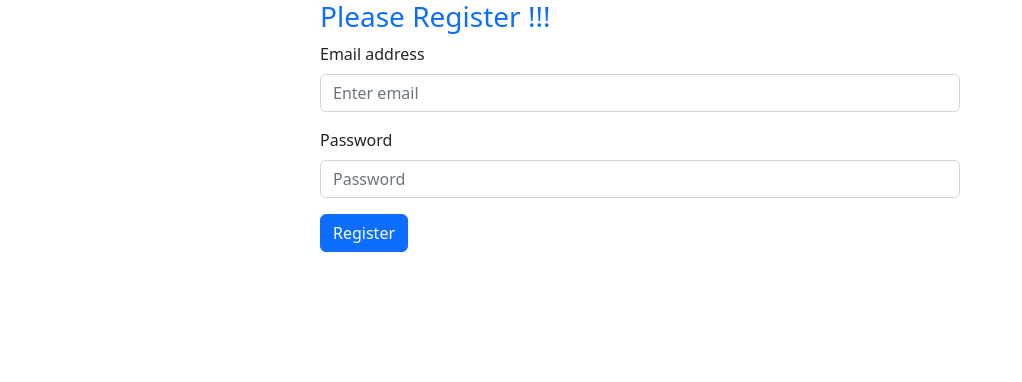
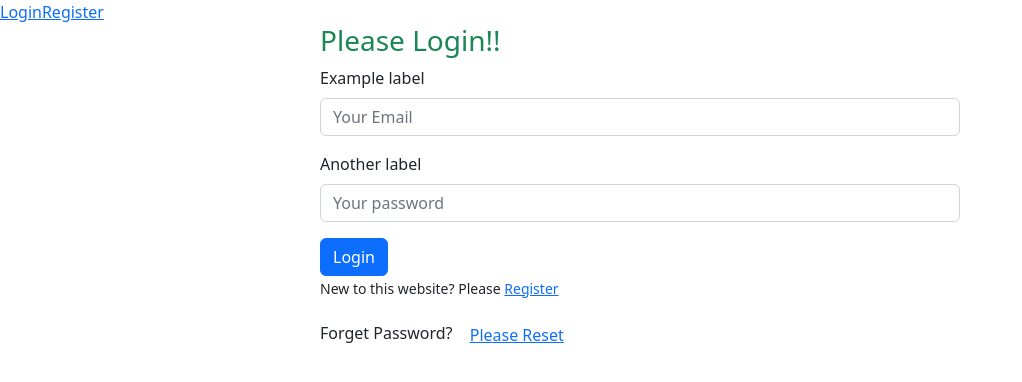
Before and after one commit to ProgrammingHero1/email-password-auth-module-57, a React (Create React App) app: page /login in a window 1280 px wide. Shown: the top 382 px of the page, without its empty margins (0-1022 px from the left). Built offline with nearby package versions, Linux system fonts and the light colour scheme.

Commit message:
emial verification and login

```diff
--- a/package.json
+++ b/package.json
@@ -11,6 +11,7 @@
     "react": "^18.2.0",
     "react-bootstrap": "^2.5.0",
     "react-dom": "^18.2.0",
+    "react-router-dom": "^6.4.2",
     "react-scripts": "5.0.1",
     "web-vitals": "^2.1.4"
   },
--- a/src/App.js
+++ b/src/App.js
@@ -1,29 +1,34 @@
-import {getAuth} from 'firebase/auth';
+import { createBrowserRouter, RouterProvider } from 'react-router-dom';
 import './App.css';
+import LoginBootsrap from './components/LoginBootsrap';
 import RegisterReactBootstrap from './components/RegisterReactBootstrap';
-import app from './firebase/firebase.init';
+import Main from './layout/Main';
 
-const auth = getAuth(app);
-
-const handleRegister = (event) =>{
-  event.preventDefault();
-  const email = event.target.email.value;
-  const password = event.target.password.value;
-  console.log(email, password);
-}
-
-const handleEmailBlur = event =>{
-  console.log(event.target.value);
-}
-
-const handlePasswordBlur = event =>{
-  console.log(event.target.value)
-}
+const router = createBrowserRouter([
+  {
+    path: '/',
+    element: <Main>0</Main>,
+    children: [
+      {
+        path: '/',
+        element: <RegisterReactBootstrap></RegisterReactBootstrap>
+      },
+      {
+        path: '/register',
+        element: <RegisterReactBootstrap></RegisterReactBootstrap>
+      },
+      {
+        path: '/login',
+        element: <LoginBootsrap></LoginBootsrap>
+      },
+    ]
+  }
+])
 
 function App() {
   return (
     <div className="">
-      <RegisterReactBootstrap></RegisterReactBootstrap>
+      <RouterProvider router={router}></RouterProvider>
     </div>
   );
 }
--- /dev/null
+++ b/src/components/LoginBootsrap.js
@@ -0,0 +1,57 @@
+import { getAuth, sendPasswordResetEmail, signInWithEmailAndPassword } from 'firebase/auth';
+import React, { useState } from 'react';
+import { Link } from 'react-router-dom';
+import app from '../firebase/firebase.init';
+
+const auth = getAuth(app);
+
+const LoginBootsrap = () => {
+    const [success, setSuccess] = useState(false);
+
+    const handleSubmit = event =>{
+        event.preventDefault();
+        setSuccess(false);
+
+        const form = event.target;
+        const email = form.email.value;
+        const password = form.password.value;
+        console.log(email, password)
+
+        signInWithEmailAndPassword(auth, email, password)
+        .then ( result => {
+            const user = result.user;
+            console.log(user);
+            setSuccess(true);
+        })
+        .catch(error =>{
+            console.error('error', error)
+        })
+
+    }
+
+    const handleForgetPassword = () => {
+        sendPasswordResetEmail(auth, )
+    }
+
+    return (
+        <div className='w-50 mx-auto'>
+            <h3 className='text-success'>Please Login!!</h3>
+            <form onSubmit={handleSubmit}>
+                <div className="mb-3">
+                    <label htmlFor="formGroupExampleInput" className="form-label">Example label</label>
+                    <input type="email" name='email' className="form-control" id="formGroupExampleInput" placeholder="Your Email" required/>
+                </div>
+                <div className="mb-3">
+                    <label htmlFor="formGroupExampleInput2" className="form-label">Another label</label>
+                    <input type="password" name='password' className="form-control" id="formGroupExampleInput2" placeholder="Your password" required/>
+                </div>
+                <button className="btn btn-primary" type="submit">Login</button>
+            </form>
+            {success && <p>Successfully login to the account</p>}
+            <p><small>New to this website? Please <Link to='/register'>Register</Link></small></p>
+            <p>Forget Password? <button type="button" onClick={handleForgetPassword} className="btn btn-link">Please Reset</button></p>
+        </div>
+    );
+};
+
+export default LoginBootsrap;
--- a/src/components/RegisterReactBootstrap.js
+++ b/src/components/RegisterReactBootstrap.js
@@ -1,7 +1,8 @@
-import { createUserWithEmailAndPassword, getAuth } from 'firebase/auth';
+import { createUserWithEmailAndPassword, getAuth, sendEmailVerification } from 'firebase/auth';
 import React, { useState } from 'react';
 import Button from 'react-bootstrap/Button';
 import Form from 'react-bootstrap/Form';
+import { Link } from 'react-router-dom';
 import app from '../firebase/firebase.init';
 
 const auth = getAuth(app);
@@ -37,10 +38,18 @@
             console.log(user);
             setSuccess(true);
             form.reset();
+            verifyEmail();
         })
         .catch(error => {
             console.error('error', error);
             setPasswordError(error.message);
+        })
+    }
+
+    const verifyEmail = () =>{
+        sendEmailVerification(auth.currentUser)
+        .then( () => {
+            alert ('Please check your email and verify your email address.')
         })
     }
 
@@ -63,6 +72,7 @@
                     Register
                 </Button>
             </Form>
+            <p><small>Already have an account? Please <Link to='/login'>Log in</Link></small></p>
         </div>
     );
 };
--- /dev/null
+++ b/src/layout/Main.js
@@ -0,0 +1,16 @@
+import React from 'react';
+import { Link, Outlet } from 'react-router-dom';
+
+const Main = () => {
+    return (
+        <div>
+            <nav>
+                <Link to='/login'>Login</Link>
+                <Link to='/register'>Register</Link>
+            </nav>
+            <Outlet></Outlet>
+        </div>
+    );
+};
+
+export default Main;
```
Also changed, not shown: 1 other file (tests, documents, lock files or other folders).
